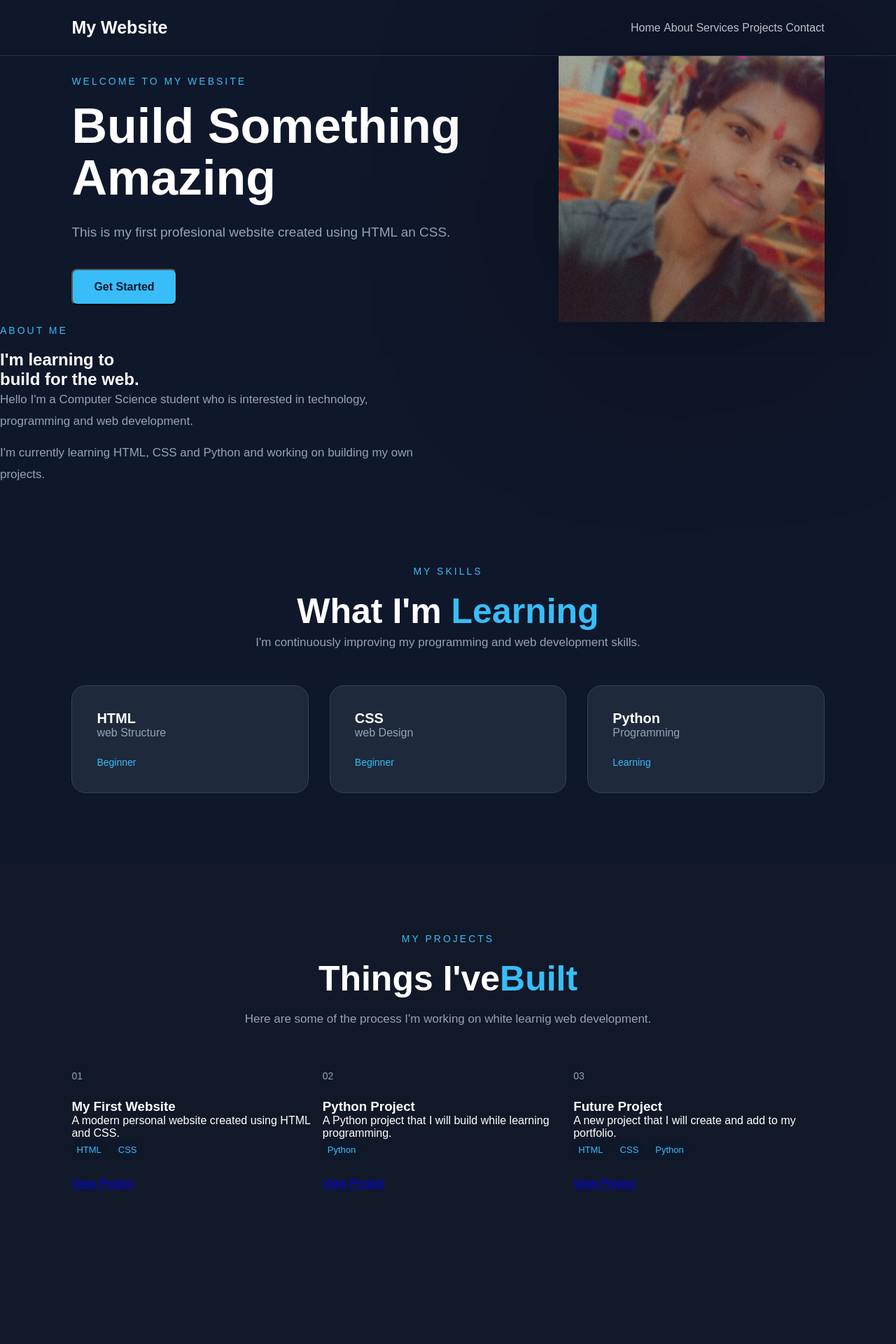
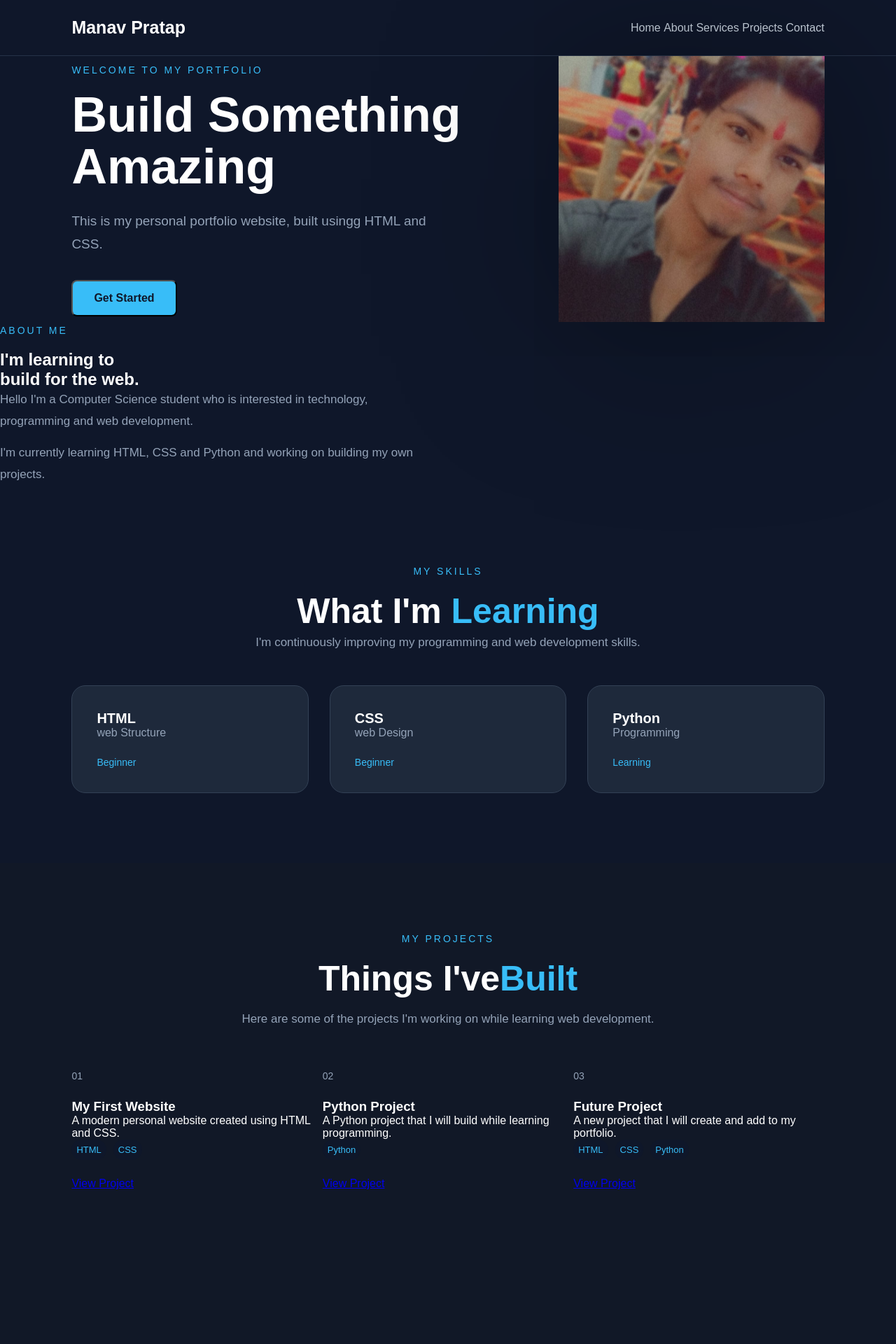
Before and after one commit to manavpratap34-source/manav-web, a Flask app: page / in a window 1280 px wide. Shown: the top 1920 px of the page at 70% size. Run offline with Flask 3, Linux system fonts and the light colour scheme.

Commit message:
Update portfolio text

```diff
--- a/templates/index.html
+++ b/templates/index.html
@@ -11,7 +11,7 @@
 <body>
 
   <nav>
-      <h2>My Website</h2>
+      <h2>Manav Pratap</h2>
 
      <div class=" nav-links">
          <a href="#home">Home</a>
@@ -25,12 +25,12 @@
 <section class=" hero"i id="Home">
 
     <div class="hero-text">
-        <p class="small-text">WELCOME TO MY WEBSITE</p>
+        <p class="small-text">WELCOME TO MY PORTFOLIO</p>
 
         <h1>Build Something<br><spam>Amazing</spam></h1>
 
         <p class="description">
-            This is my first profesional website created using HTML an CSS.
+            This is my personal portfolio website, built usingg HTML and CSS.
         </p>
 
         <button>Get Started</button>
@@ -97,7 +97,7 @@
         <p class="small-text">MY PROJECTS</p>
         <h2>Things I've<span>Built</span></h2>
         <p>
-            Here are some of the process I'm working on white learnig web development.
+            Here are some of the projects I'm working on while learning web development.
         </p>
     </div>
     <div class="projects-container">
@@ -146,7 +146,7 @@
   <section class=" Contact" id="contact">
     <div class="contact-heading">
         <p class="small-text"> CONTACT ME</p>
-        <h2> Lest's <span> Connect</span></h2>
+        <h2> Let's <span> Connect</span></h2>
         <P>
             Have a question or want to work together ?
             Send me a message .
@@ -161,7 +161,7 @@
   </section>
   <!-- Footer-->
    <footer>
-    <h2> MyWEBSITE</h2>
+    <h2> MANAV PRATAP</h2>
     <p>
         Built with HTML and CSS while learning web development.
     </p>
@@ -173,7 +173,7 @@
         <a href="#conatct">Contact</a>
     </div>
     <p class="copyright">
-        2026 Mywebsite. All Rights Reserved.
+       © 2026 Mywebsite. All Rights Reserved.
     </p>
    </footer>
 </body>
```
